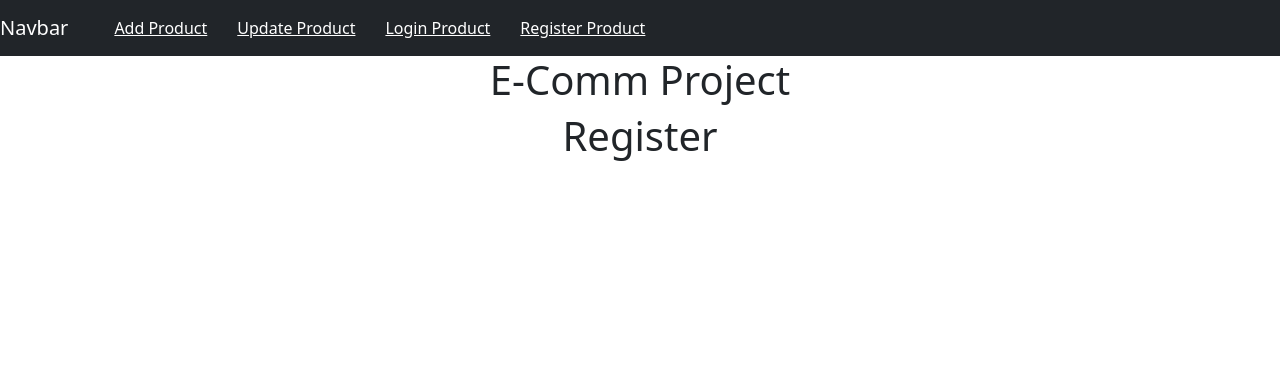
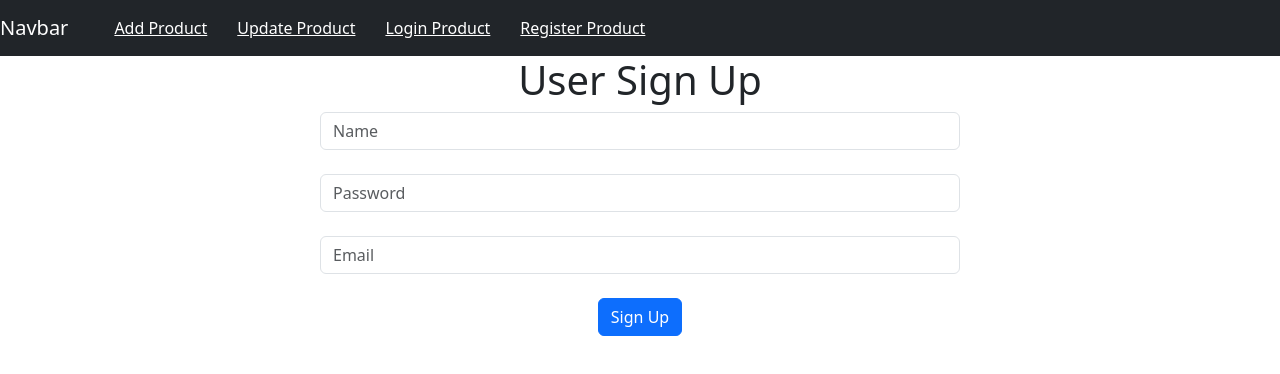
Before and after one commit to surajverma1991/react-first-project, a React (Create React App) app in the folder ecom-dashboard/: page /register in a window 1280 px wide. Shown: the top 374 px of the page. Built offline with nearby package versions, Linux system fonts and the light colour scheme.

Commit message:
Signup API Integration

```diff
--- a/ecom-dashboard/src/App.js
+++ b/ecom-dashboard/src/App.js
@@ -13,7 +13,6 @@ function App() {
     <div className="App">
       <BrowserRouter>
         <Header />
-        <h1>E-Comm Project</h1>
         <Routes>
           <Route path="/add" element={<AddProduct />} />
           <Route path="/update" element={<UpdateProduct />} />
--- a/ecom-dashboard/src/Register.js
+++ b/ecom-dashboard/src/Register.js
@@ -1,9 +1,43 @@
-import React from 'react'
+import React, {useState} from 'react';
+import {useNavigate} from 'react-router-dom';
 
 export default function Register() {
+
+  const [name, setName] = useState("");
+  const [password, setPassword] = useState("");
+  const [email, setEmail] = useState("");
+  const navigate = useNavigate();
+
+  async function signUp() {
+    let item = {name, password, email};
+
+    let result = await fetch('http://localhost:4000/signup', {
+      method: 'POST',
+      headers: {
+        "Content-Type": "application/json",
+        "Accept": "application/json"
+      },
+      body: JSON.stringify(item)
+    });
+    result = await result.json();
+    console.log(result);
+
+    localStorage.setItem('user-info', JSON.stringify(result));
+
+    navigate("/add");
+
+  }
+
   return (
-    <div>
-        <h1>Register</h1>
+    <div className='col-sm-6 offset-sm-3'>
+        <h1>User Sign Up</h1>
+        <input type='text' className='form-control' placeholder='Name' value={name} onChange={(e)=> setName(e.target.value)}/>
+        <br></br>
+        <input type='text' className='form-control' placeholder='Password' value={password} onChange={(e)=> setPassword(e.target.value)}/>
+        <br></br>
+        <input type='text' className='form-control' placeholder='Email' value={email} onChange={(e)=> setEmail(e.target.value)}/>
+        <br/>
+        <button className='btn btn-primary' onClick={signUp}>Sign Up</button>
     </div>
   )
 }
```
Also changed, not shown: ecom-dashboard/src/data/signup-ecomm-dashboad.json (+8 -8 lines).
